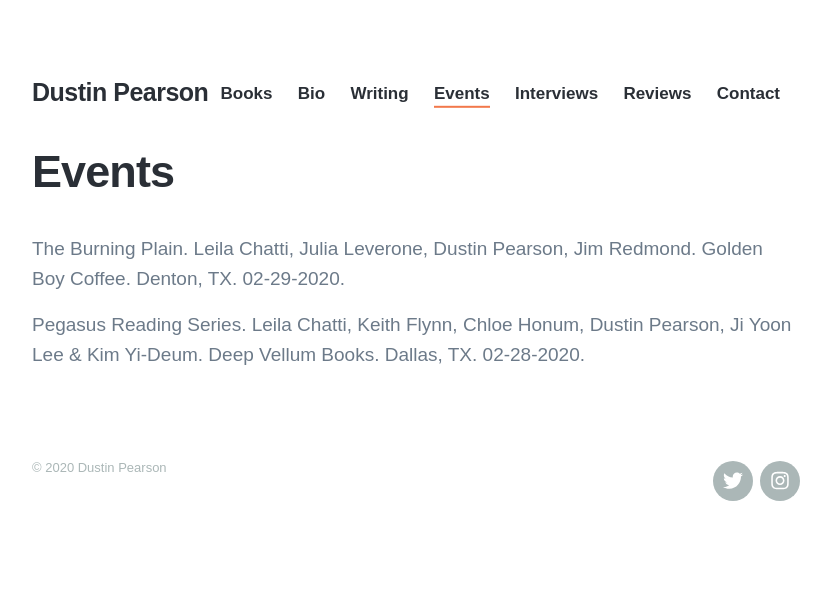
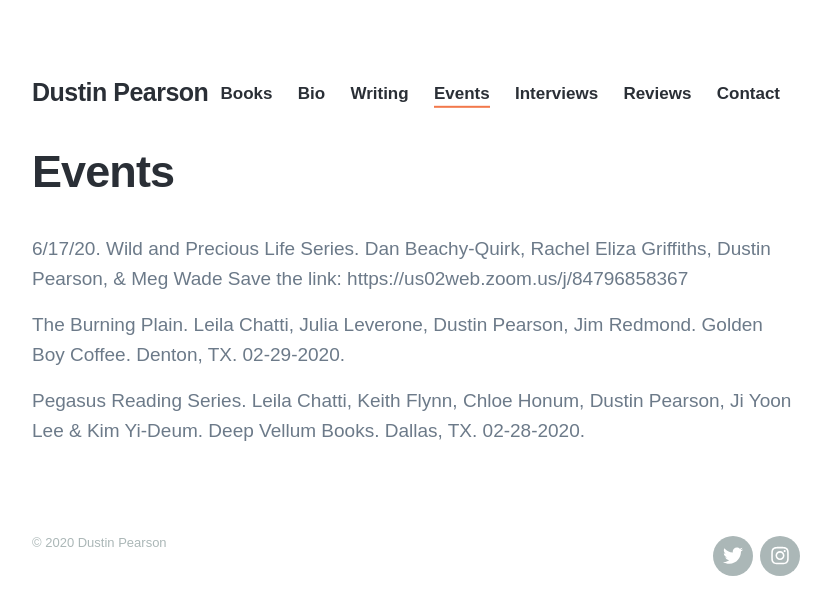
Before and after one commit to strikhar/dustinkpearson, a Jekyll site: the page built from _pages/events.md, in a window 1280 px wide. Shown: the top 615 px of the page, without its empty margins (224-1055 px from the left). Built offline with Jekyll 4.4.1, drawn with Linux system fonts in a browser that asks for light colours; nearby versions of some CDN libraries; some web fonts are replaced.

Commit message:
Update events.md

```diff
--- a/_pages/events.md
+++ b/_pages/events.md
@@ -4,6 +4,8 @@ title: "Events"
 featured_image: '/images/dustin.jpg'
 ---
 
+6/17/20. Wild and Precious Life Series. Dan Beachy-Quirk, Rachel Eliza Griffiths, Dustin Pearson, & Meg Wade Save the link: https://us02web.zoom.us/j/84796858367
+
 The Burning Plain. Leila Chatti, Julia Leverone, Dustin Pearson, Jim Redmond. Golden Boy Coffee. Denton, TX. 02-29-2020.
 
 Pegasus Reading Series. Leila Chatti, Keith Flynn, Chloe Honum, Dustin Pearson, Ji Yoon Lee & Kim Yi-Deum. Deep Vellum Books. Dallas, TX. 02-28-2020.
```
